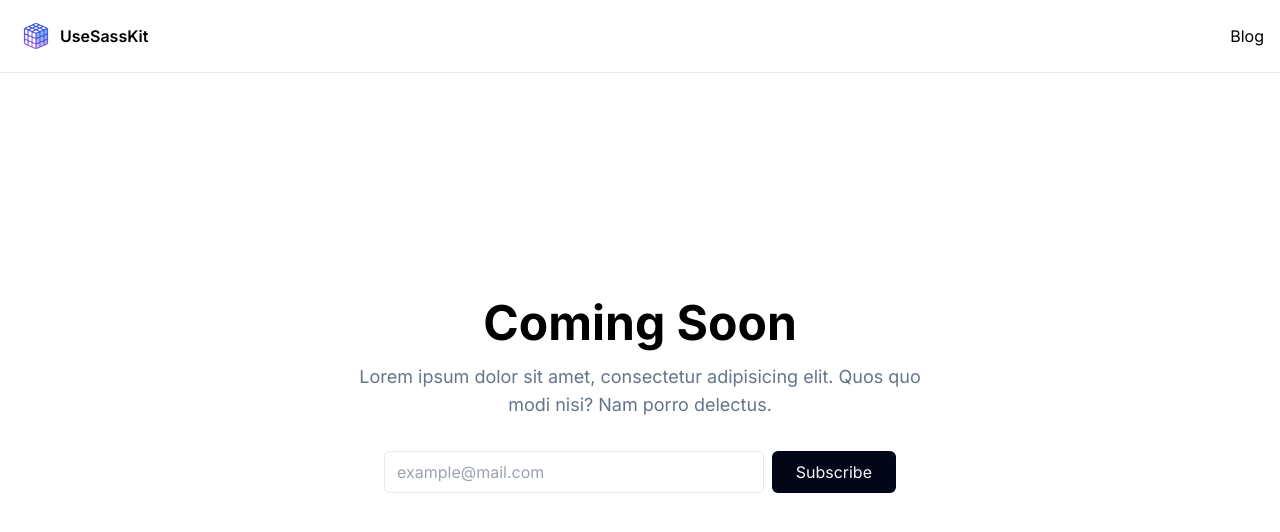
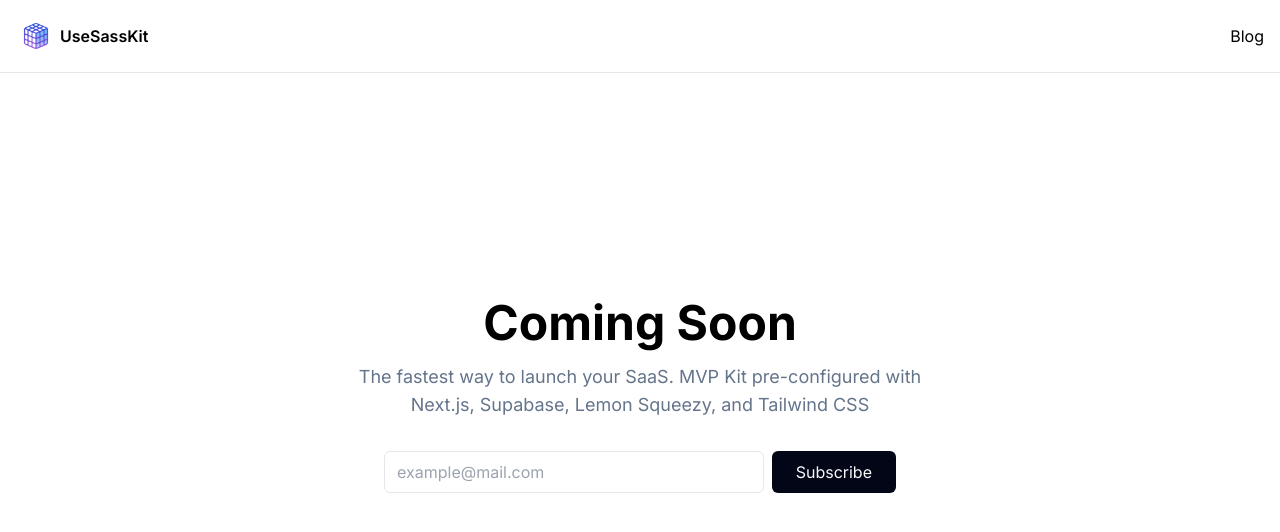
Before and after one commit to usesaaskit/coming-soon, a Next.js app: page / in a window 1280 px wide. Shown: the top 532 px of the page. Built offline with nearby package versions, Linux system fonts and the light colour scheme.

Commit message:
fix: description text

```diff
--- a/src/app/page.tsx
+++ b/src/app/page.tsx
@@ -11,8 +11,8 @@ export default function Home() {
       <div className="flex justify-center items-center flex-col gap-2 -mt-20">
         <h1 className="text-2xl sm:text-5xl font-bold mb-2">Coming Soon</h1>
         <p className="max-w-xl sm:text-lg text-center text-slate-500">
-          Lorem ipsum dolor sit amet, consectetur adipisicing elit. Quos quo
-          modi nisi? Nam porro delectus.
+          The fastest way to launch your SaaS. MVP Kit pre-configured with
+          Next.js, Supabase, Lemon Squeezy, and Tailwind CSS
         </p>
 
         <form className="w-full max-w-lg flex flex-col sm:flex-row gap-2 mt-6">
```
